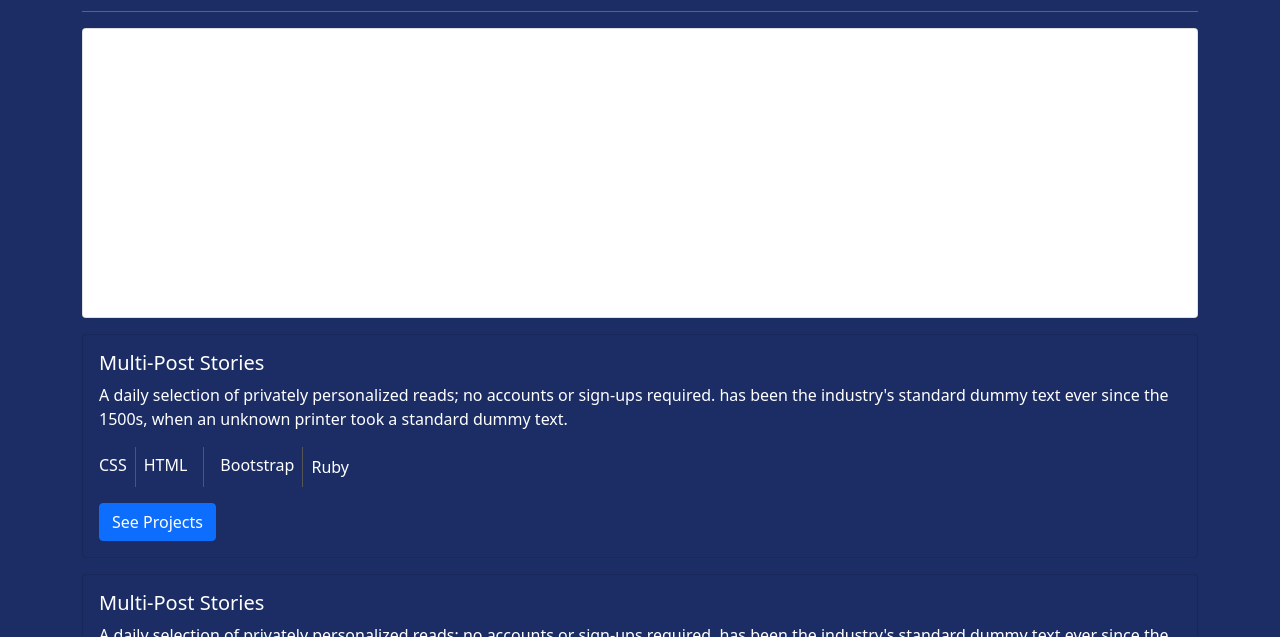
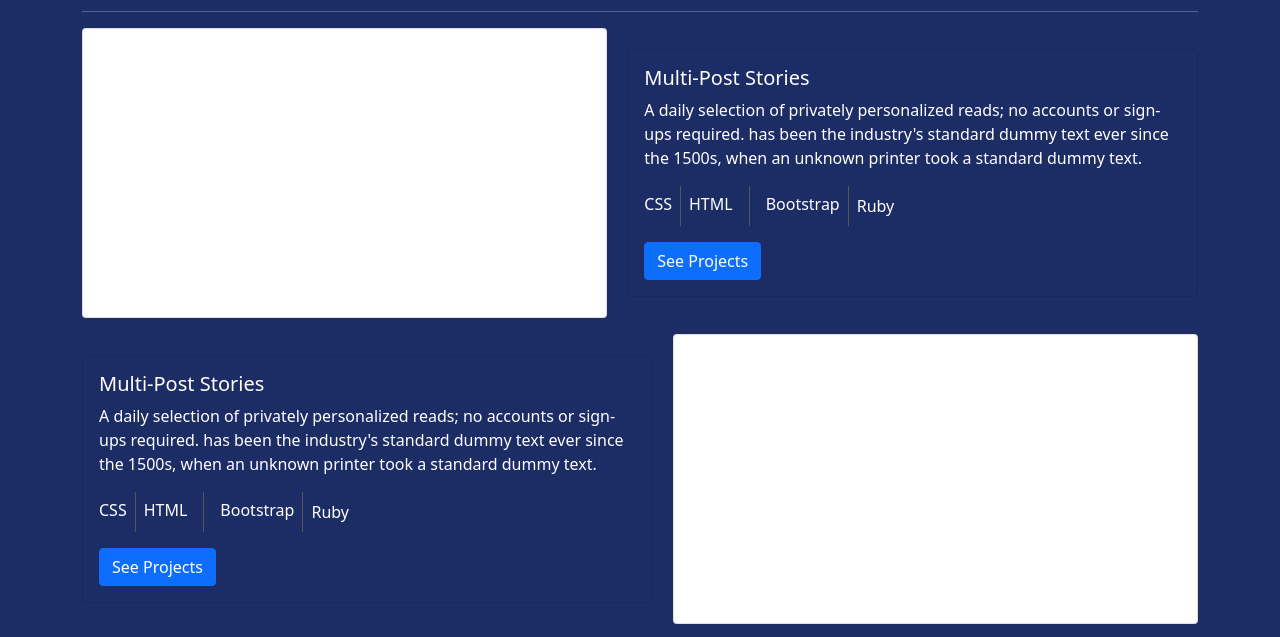
Before and after one commit to NickEmma/bootstrap-test, a plain HTML site: page index.html in a window 1280 px wide. Shown: the part 778-1415 px from the top of the page. Drawn offline with nearby package versions, Linux system fonts and the light colour scheme.

Commit message:
Adjust project cards styles

```diff
--- a/styles.css
+++ b/styles.css
@@ -59,7 +59,7 @@ body {
   height: 18rem;
 }
 
-/* .cards {
+.cards {
   display: flex;
   align-items: center;
   justify-content: space-around;
@@ -68,4 +68,4 @@ body {
 
 .card-1 {
   width: 130%;
-} */
+}
```
